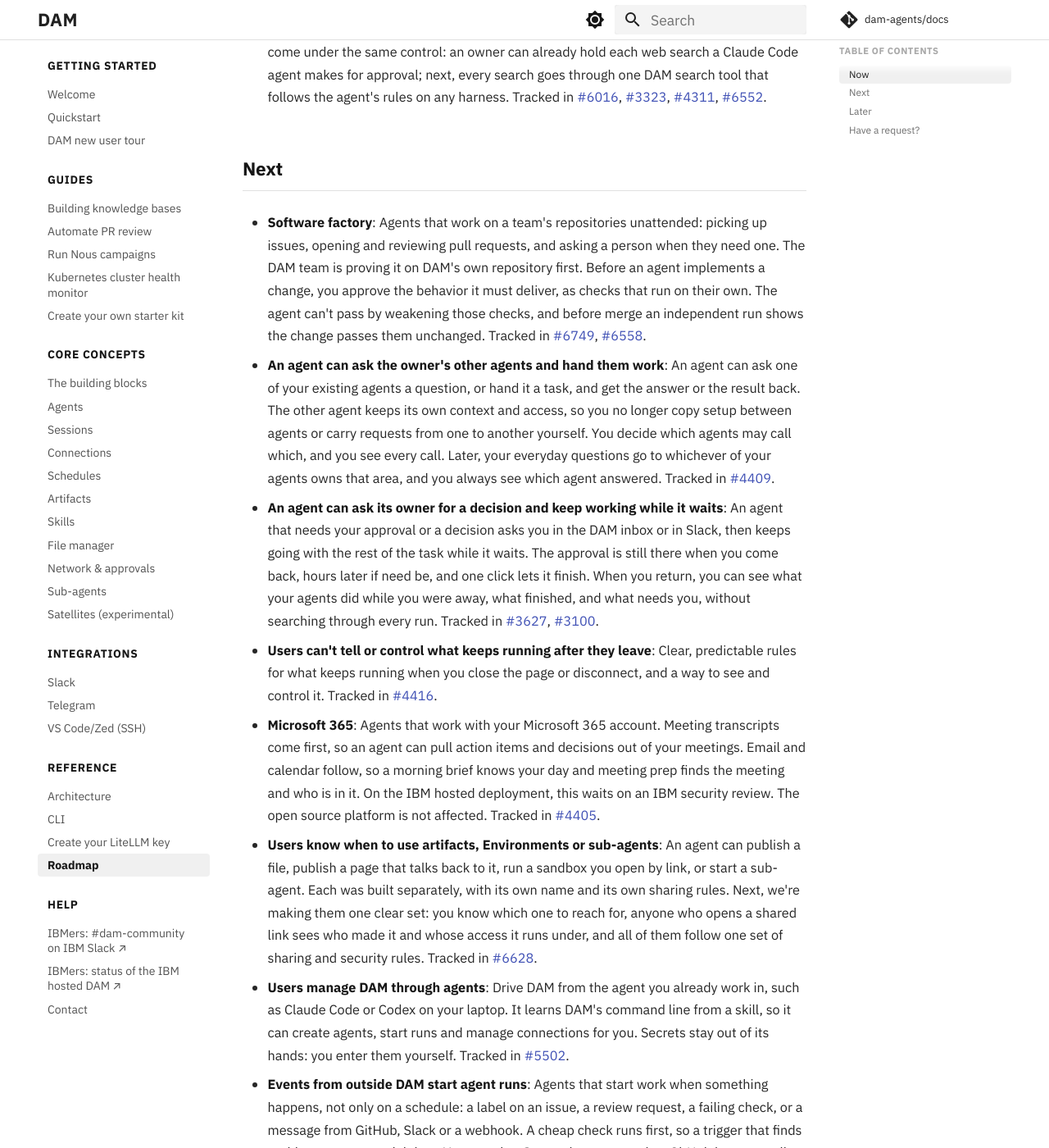
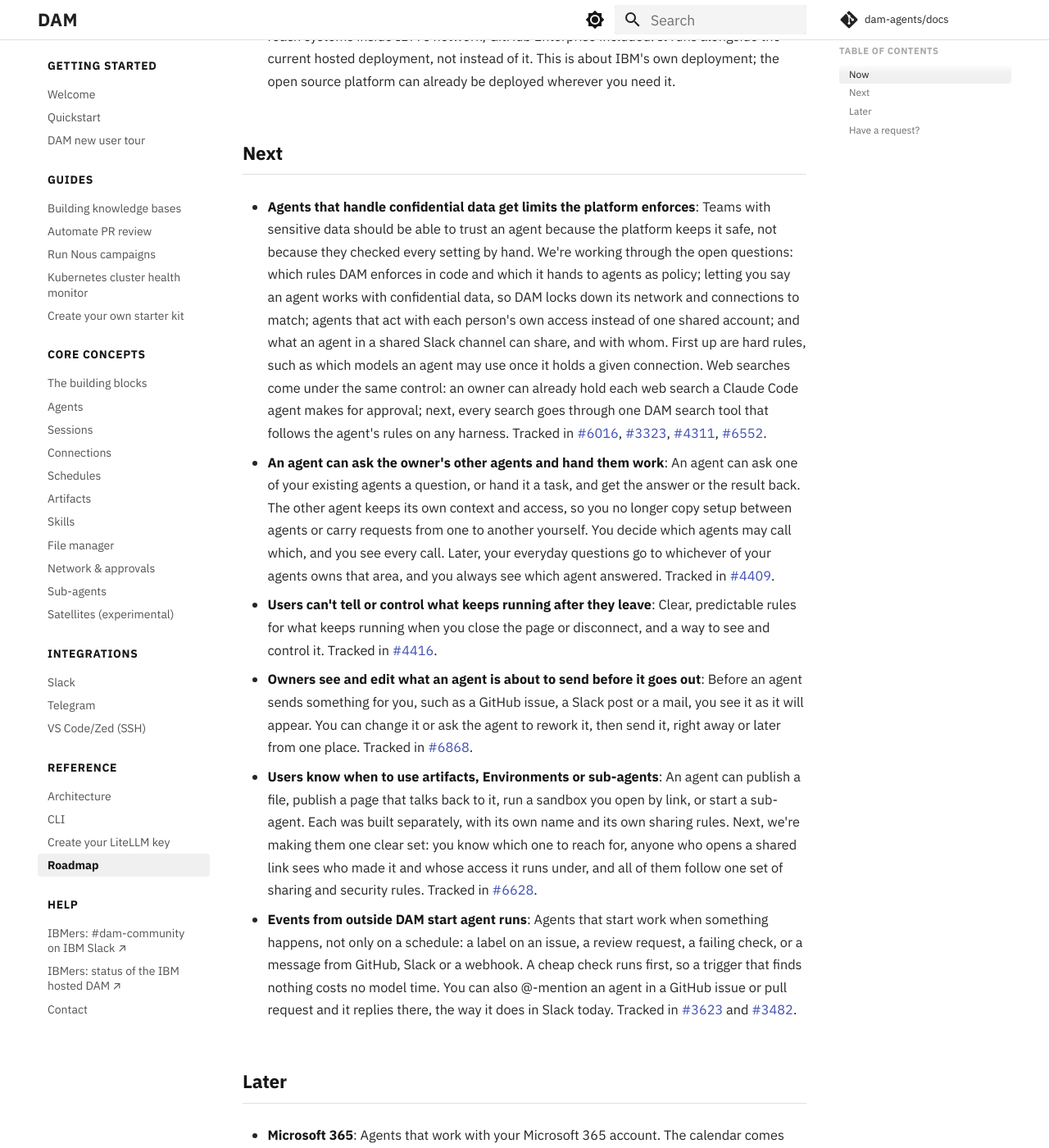
Before and after one commit to dam-agents/docs, an MkDocs documentation site: the page built from docs/reference/roadmap.md, in a window 1280 px wide and 1400 px high, scrolled down 952 px. Shown: the whole window at 82% size. Built offline with MkDocs 1.6.1 and Material for MkDocs 9.7.7, drawn with Linux system fonts in a browser that asks for light colours; comment, search, counter and statistics services are not loaded; some of the changed text lies outside the part shown.

Commit message:
docs: roadmap adds first-session, approvals and send-preview epics (#20)
* docs: roadmap adds first-session, approvals and send-preview epics; Microsoft 365 points to its epic

Now gains #6838 (first useful result) and #6828 (approvals reach the right
person). Next gains #6868 (preview before an agent sends) and moves
confidential-data limits (#6016) here from Now. Microsoft 365 points to its
epic #6750 in the order the epic gives: calendar, mail, transcripts.
Software factory, the decision-while-waiting item (#3627) and Users manage
DAM through agents (#5502, closed) leave the roadmap.

Assisted-by: Claude Opus 5.5 <noreply@anthropic.com>
Signed-off-by: Jenna Winkler <Jenna.Winkler@ibm.com>

* docs: roadmap moves Microsoft 365 to Later, matching the board

Assisted-by: Claude Opus 5.5 <noreply@anthropic.com>
Signed-off-by: Jenna Winkler <Jenna.Winkler@ibm.com>

---------

Signed-off-by: Jenna Winkler <Jenna.Winkler@ibm.com>

```diff
--- a/docs/reference/roadmap.md
+++ b/docs/reference/roadmap.md
@@ -10,29 +10,29 @@ DAM is a research project, and real users drive its direction. Much of what we b
 
 - **Starter kits are easy to choose, set up and grow with**: Pick the right kit quickly, get it set up in a few short turns, and keep shaping the agent afterwards: add or remove a kit, and ask it for more than its main job. Tracked in [#6576](https://github.com/dam-agents/dam/issues/6576){:target="_blank"}.
 
+- **A new user gets a first useful result in their first session**: A new user, especially one who isn't technical, understands what DAM is for them and finishes a first useful task in their first session. The app says what DAM is, what it costs and what data you may use, and the assistant asks about your work, suggests uses that fit it and guides your first task to a result. Tracked in [#6838](https://github.com/dam-agents/dam/issues/6838){:target="_blank"}.
+
+- **Every approval reaches the right person the same way, wherever they work**: When an agent needs a yes, the request reaches the person who must decide, in the web app, a Slack DM or the CLI, and waits until they answer. An answer in one place clears it everywhere, every gate uses the same words, and in a shared channel only the agent's owner and its editors can approve. Tracked in [#6828](https://github.com/dam-agents/dam/issues/6828){:target="_blank"}.
+
 - **Internal deployment (IBM hosted)**: A second IBM hosted deployment of DAM that can reach systems inside IBM's network, GitHub Enterprise included. It runs alongside the current hosted deployment, not instead of it. This is about IBM's own deployment; the open source platform can already be deployed wherever you need it.
+
+## Next
 
 - **Agents that handle confidential data get limits the platform enforces**: Teams with sensitive data should be able to trust an agent because the platform keeps it safe, not because they checked every setting by hand. We're working through the open questions: which rules DAM enforces in code and which it hands to agents as policy; letting you say an agent works with confidential data, so DAM locks down its network and connections to match; agents that act with each person's own access instead of one shared account; and what an agent in a shared Slack channel can share, and with whom. First up are hard rules, such as which models an agent may use once it holds a given connection. Web searches come under the same control: an owner can already hold each web search a Claude Code agent makes for approval; next, every search goes through one DAM search tool that follows the agent's rules on any harness. Tracked in [#6016](https://github.com/dam-agents/dam/issues/6016){:target="_blank"}, [#3323](https://github.com/dam-agents/dam/issues/3323){:target="_blank"}, [#4311](https://github.com/dam-agents/dam/issues/4311){:target="_blank"}, [#6552](https://github.com/dam-agents/dam/issues/6552){:target="_blank"}.
 
-## Next
-
-- **Software factory**: Agents that work on a team's repositories unattended: picking up issues, opening and reviewing pull requests, and asking a person when they need one. The DAM team is proving it on DAM's own repository first. Before an agent implements a change, you approve the behavior it must deliver, as checks that run on their own. The agent can't pass by weakening those checks, and before merge an independent run shows the change passes them unchanged. Tracked in [#6749](https://github.com/dam-agents/dam/issues/6749){:target="_blank"}, [#6558](https://github.com/dam-agents/dam/issues/6558){:target="_blank"}.
-
 - **An agent can ask the owner's other agents and hand them work**: An agent can ask one of your existing agents a question, or hand it a task, and get the answer or the result back. The other agent keeps its own context and access, so you no longer copy setup between agents or carry requests from one to another yourself. You decide which agents may call which, and you see every call. Later, your everyday questions go to whichever of your agents owns that area, and you always see which agent answered. Tracked in [#4409](https://github.com/dam-agents/dam/issues/4409){:target="_blank"}.
-
-- **An agent can ask its owner for a decision and keep working while it waits**: An agent that needs your approval or a decision asks you in the DAM inbox or in Slack, then keeps going with the rest of the task while it waits. The approval is still there when you come back, hours later if need be, and one click lets it finish. When you return, you can see what your agents did while you were away, what finished, and what needs you, without searching through every run. Tracked in [#3627](https://github.com/dam-agents/dam/issues/3627){:target="_blank"}, [#3100](https://github.com/dam-agents/dam/issues/3100){:target="_blank"}.
 
 - **Users can't tell or control what keeps running after they leave**: Clear, predictable rules for what keeps running when you close the page or disconnect, and a way to see and control it. Tracked in [#4416](https://github.com/dam-agents/dam/issues/4416){:target="_blank"}.
 
-- **Microsoft 365**: Agents that work with your Microsoft 365 account. Meeting transcripts come first, so an agent can pull action items and decisions out of your meetings. Email and calendar follow, so a morning brief knows your day and meeting prep finds the meeting and who is in it. On the IBM hosted deployment, this waits on an IBM security review. The open source platform is not affected. Tracked in [#4405](https://github.com/dam-agents/dam/issues/4405){:target="_blank"}.
+- **Owners see and edit what an agent is about to send before it goes out**: Before an agent sends something for you, such as a GitHub issue, a Slack post or a mail, you see it as it will appear. You can change it or ask the agent to rework it, then send it, right away or later from one place. Tracked in [#6868](https://github.com/dam-agents/dam/issues/6868){:target="_blank"}.
 
 - **Users know when to use artifacts, Environments or sub-agents**: An agent can publish a file, publish a page that talks back to it, run a sandbox you open by link, or start a sub-agent. Each was built separately, with its own name and its own sharing rules. Next, we're making them one clear set: you know which one to reach for, anyone who opens a shared link sees who made it and whose access it runs under, and all of them follow one set of sharing and security rules. Tracked in [#6628](https://github.com/dam-agents/dam/issues/6628){:target="_blank"}.
-
-- **Users manage DAM through agents**: Drive DAM from the agent you already work in, such as Claude Code or Codex on your laptop. It learns DAM's command line from a skill, so it can create agents, start runs and manage connections for you. Secrets stay out of its hands: you enter them yourself. Tracked in [#5502](https://github.com/dam-agents/dam/issues/5502){:target="_blank"}.
 
 - **Events from outside DAM start agent runs**: Agents that start work when something happens, not only on a schedule: a label on an issue, a review request, a failing check, or a message from GitHub, Slack or a webhook. A cheap check runs first, so a trigger that finds nothing costs no model time. You can also @-mention an agent in a GitHub issue or pull request and it replies there, the way it does in Slack today. Tracked in [#3623](https://github.com/dam-agents/dam/issues/3623){:target="_blank"} and [#3482](https://github.com/dam-agents/dam/issues/3482){:target="_blank"}.
 
 ## Later
+
+- **Microsoft 365**: Agents that work with your Microsoft 365 account. The calendar comes first, so a morning brief knows your day and meeting prep finds the meeting and who is in it. Mail follows, and an agent sends a mail only after you approve it. Teams meeting transcripts come after that, so an agent can pull action items and decisions out of your meetings. On the IBM hosted deployment, this waits on an IBM security review. The open source platform is not affected. Tracked in [#6750](https://github.com/dam-agents/dam/issues/6750){:target="_blank"}.
 
 - **Every user has a built-in assistant that helps them use DAM**: A built-in assistant inside DAM. It answers questions about the platform, knows the state of your agents, and over time explains problems and helps with setup. Tracked in [#3587](https://github.com/dam-agents/dam/issues/3587){:target="_blank"}.
 
```
